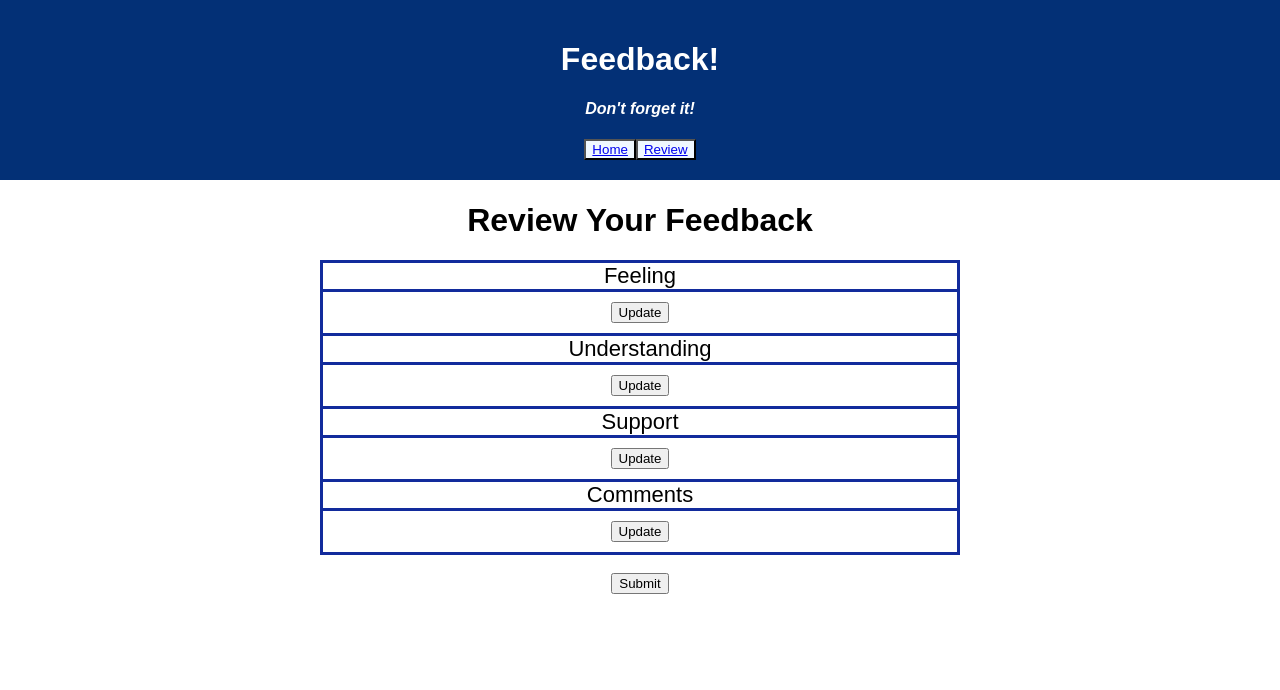
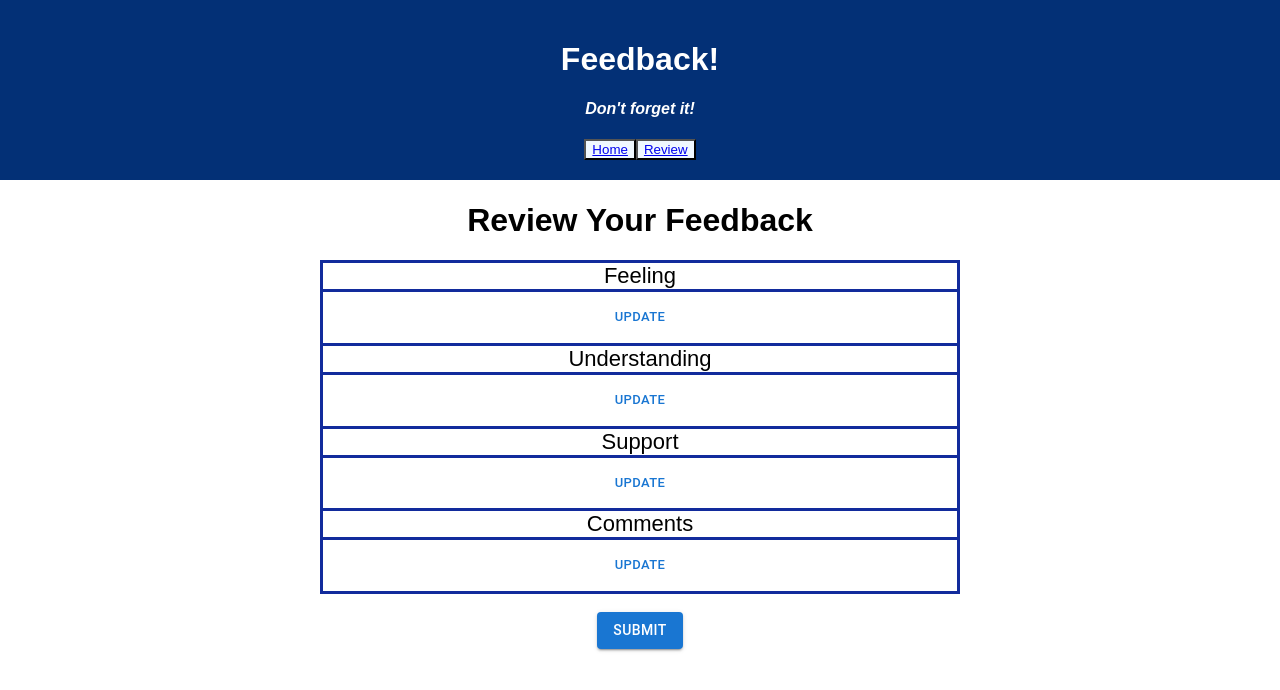
Before and after one commit to connorpeck/weekend-redux-feedback-loop, a React (Create React App) app: page /#/review in a window 1280 px wide. Shown: the top 690 px of the page. Built offline with nearby package versions, Linux system fonts and the light colour scheme.

Commit message:
starting with marerial-iu

```diff
--- a/package.json
+++ b/package.json
@@ -4,6 +4,9 @@
   "private": true,
   "proxy": "http://localhost:5001",
   "dependencies": {
+    "@emotion/react": "^11.9.3",
+    "@emotion/styled": "^11.9.3",
+    "@mui/material": "^5.8.5",
     "axios": "^0.21.1",
     "express": "^4.17.1",
     "pg": "^8.2.1",
--- a/src/components/Home/Home.jsx
+++ b/src/components/Home/Home.jsx
@@ -1,18 +1,19 @@
 import { useState } from "react";
 import { useHistory } from "react-router-dom";
+import { Button } from "@mui/material";
 
 function Home(props) {
   const [hook, setHook] = useState(null);
   const history = useHistory();
 
-  const startServey = () => {
+  const startSurvey = () => {
     console.log(event.target.value);
     history.push("/feeling");
   };
   return (
     <div>
       <h2>Welcome!</h2>
-      <button onClick={startServey}>Start Survey</button>
+      <Button variant='outlined' size ='Large' onClick={startSurvey}>Start Survey</Button>
     </div>
   );
 }
--- a/src/components/Review/Review.jsx
+++ b/src/components/Review/Review.jsx
@@ -3,6 +3,7 @@ import { useSelector } from "react-redux";
 import "./review.css";
 import { useHistory } from "react-router-dom";
 import axios from "axios";
+import { Button } from "@mui/material";
 
 function Review(props) {
   const [hook, setHook] = useState(null);
@@ -65,14 +66,14 @@ function Review(props) {
       <table>
         <tbody>
           {/* <thead>Feedback</thead> */}
-          <tr>Feeling</tr> <td> {feelingReducer} <button onClick={updateFeeling}>Update</button></td>
-          <tr>Understanding</tr> <td>{understandingReducer} <button onClick={updateUnderstanding}>Update</button></td>
-          <tr>Support </tr> <td >{supportReducer} <button onClick={updateSupport}>Update</button></td>
-          <tr>Comments </tr> <td>{commentsReducer} <button onClick={updateComments}>Update</button></td>
+          <tr>Feeling</tr> <td> {feelingReducer} <Button variant='text' size='small'onClick={updateFeeling}>Update</Button></td>
+          <tr>Understanding</tr> <td>{understandingReducer} <Button variant='text' size='small'onClick={updateUnderstanding}>Update</Button></td>
+          <tr>Support </tr> <td >{supportReducer} <Button variant='text' size='small'onClick={updateSupport}>Update</Button></td>
+          <tr>Comments </tr> <td>{commentsReducer} <Button variant='text' size='small' onClick={updateComments}>Update</Button></td>
         </tbody>
       </table>
       <br />
-      <button onClick={submitInfo}>Submit</button>
+      <Button variant='contained' className='submitBtn' onClick={submitInfo}>Submit</Button>
     </div>
   );
 }
--- a/src/components/Review/review.css
+++ b/src/components/Review/review.css
@@ -15,3 +15,8 @@ tr {
 thead {
     text-align: center;
 }
+
+.submitBtn {
+    size: 20px;
+    color: #000;
+}
```
Also changed, not shown: 1 other file (tests, documents, lock files or other folders).
